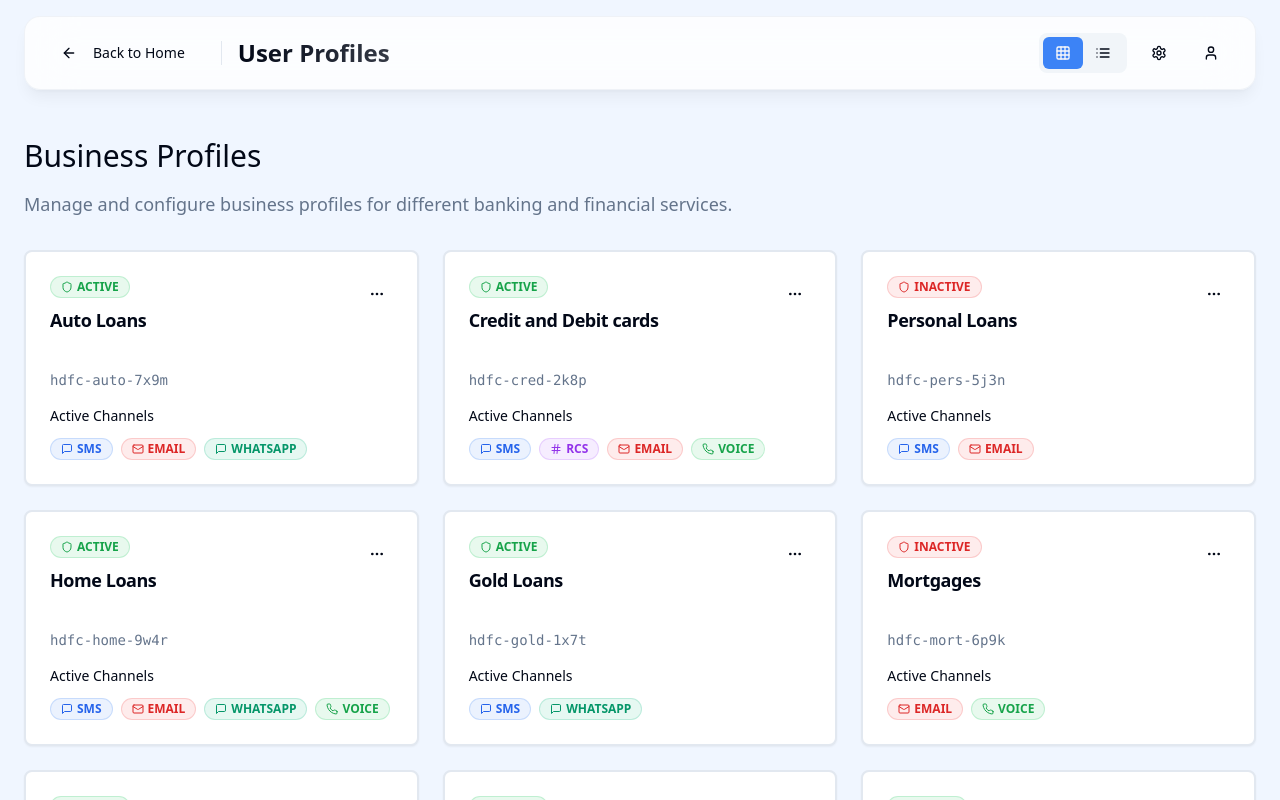
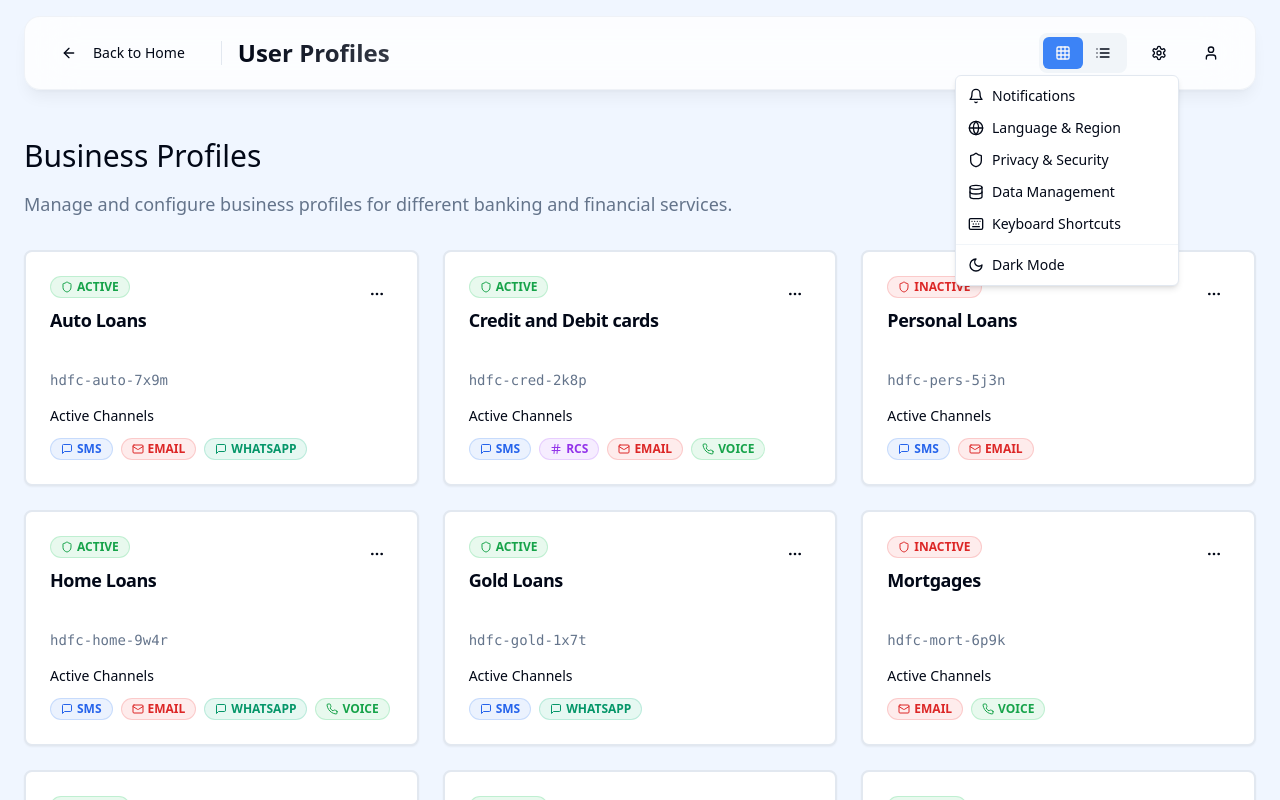
Before and after one commit to product-arch/flowforge-helio, a React (Vite) app: page /user-profiles in a window 1280 px wide. Both pictures are taken after a click on the button 1159 px from the left and 53 px from the top of the page. Shown: the top 800 px of the page. Built offline with nearby package versions, Linux system fonts and the light colour scheme.

Commit message:
Fix user profile navbar icons
Added functionality to the gear and persona icons in the user profiles page navbar, mirroring existing implementations in the project.

```diff
--- a/src/pages/UserProfiles.tsx
+++ b/src/pages/UserProfiles.tsx
@@ -8,6 +8,7 @@ import {
   DropdownMenu,
   DropdownMenuContent,
   DropdownMenuItem,
+  DropdownMenuSeparator,
   DropdownMenuTrigger,
 } from '@/components/ui/dropdown-menu';
 import {
@@ -25,6 +26,7 @@ import {
   TableRow,
 } from '@/components/ui/table';
 import { Separator } from '@/components/ui/separator';
+import { PersonalInfoModal, AccountSettingsModal, BillingModal } from '@/components/flow/AccountModals';
 import {
   ArrowLeft,
   Settings,
@@ -36,8 +38,26 @@ import {
   Hash,
   Shield,
   Grid3X3,
-  List
+  List,
+  Bell,
+  Globe,
+  Database,
+  Keyboard,
+  Moon,
+  Sun
 } from 'lucide-react';
+import { useTheme, Theme } from '@/contexts/ThemeContext';
+import { useToast } from '@/hooks/use-toast';
+
+const themes: Array<{ value: Theme; label: string; color: string }> = [
+  { value: 'blue', label: 'Professional Blue', color: 'bg-blue-500' },
+  { value: 'emerald', label: 'Growth Green', color: 'bg-emerald-500' },
+  { value: 'purple', label: 'Creative Purple', color: 'bg-purple-500' },
+  { value: 'orange', label: 'Energy Orange', color: 'bg-orange-500' },
+  { value: 'rose', label: 'Warm Rose', color: 'bg-rose-500' },
+  { value: 'indigo', label: 'Deep Indigo', color: 'bg-indigo-500' },
+  { value: 'solarized-osaka', label: 'Solarized Osaka', color: 'bg-teal-600' },
+];
 
 // Business data with generated codes
 const businessProfiles = [
@@ -508,6 +528,28 @@ const UserProfiles: React.FC = () => {
   const [selectedBusiness, setSelectedBusiness] = React.useState<typeof businessProfiles[0] | null>(null);
   const [extrasModalOpen, setExtrasModalOpen] = React.useState(false);
   const [viewMode, setViewMode] = React.useState<'card' | 'list'>('card');
+  const [personalInfoOpen, setPersonalInfoOpen] = React.useState(false);
+  const [accountSettingsOpen, setAccountSettingsOpen] = React.useState(false);
+  const [billingOpen, setBillingOpen] = React.useState(false);
+  const { theme, mode, setTheme, setMode } = useTheme();
+  const { toast } = useToast();
+
+  const handleThemeChange = (newTheme: Theme) => {
+    setTheme(newTheme);
+    toast({
+      title: "Theme Changed",
+      description: `Switched to ${themes.find(t => t.value === newTheme)?.label}`,
+      className: "border-status-success bg-status-success/10 text-status-success"
+    });
+  };
+
+  const handleSettingClick = (setting: string) => {
+    toast({
+      title: "Setting Updated",
+      description: `${setting} setting has been updated`,
+      className: "border-status-info bg-status-info/10 text-status-info"
+    });
+  };
 
   const handleExtrasClick = (business: typeof businessProfiles[0]) => {
     setSelectedBusiness(business);
@@ -558,13 +600,100 @@ const UserProfiles: React.FC = () => {
                     <List className="w-4 h-4" />
                   </Button>
                 </div>
+
+                {/* Settings Menu */}
+                <DropdownMenu>
+                  <DropdownMenuTrigger asChild>
                     <Button variant="ghost" size="sm">
                       <Settings className="w-4 h-4" />
                     </Button>
+                  </DropdownMenuTrigger>
+                  <DropdownMenuContent align="end" className="w-56">
+                    <DropdownMenuItem onClick={() => handleSettingClick('Notifications')}>
+                      <Bell className="w-4 h-4 mr-2" />
+                      Notifications
+                    </DropdownMenuItem>
+                    <DropdownMenuItem onClick={() => handleSettingClick('Language')}>
+                      <Globe className="w-4 h-4 mr-2" />
+                      Language & Region
+                    </DropdownMenuItem>
+                    <DropdownMenuItem onClick={() => handleSettingClick('Privacy')}>
+                      <Shield className="w-4 h-4 mr-2" />
+                      Privacy & Security
+                    </DropdownMenuItem>
+                    <DropdownMenuItem onClick={() => handleSettingClick('Data')}>
+                      <Database className="w-4 h-4 mr-2" />
+                      Data Management
+                    </DropdownMenuItem>
+                    <DropdownMenuItem onClick={() => handleSettingClick('Shortcuts')}>
+                      <Keyboard className="w-4 h-4 mr-2" />
+                      Keyboard Shortcuts
+                    </DropdownMenuItem>
+                    <DropdownMenuSeparator />
+                    <DropdownMenuItem onClick={() => setMode(mode === 'light' ? 'dark' : 'light')}>
+                      {mode === 'light' ? <Moon className="w-4 h-4 mr-2" /> : <Sun className="w-4 h-4 mr-2" />}
+                      {mode === 'light' ? 'Dark Mode' : 'Light Mode'}
+                    </DropdownMenuItem>
+                  </DropdownMenuContent>
+                </DropdownMenu>
 
+                {/* Account Menu */}
+                <DropdownMenu>
+                  <DropdownMenuTrigger asChild>
                     <Button variant="ghost" size="sm">
                       <User className="w-4 h-4" />
                     </Button>
+                  </DropdownMenuTrigger>
+                  <DropdownMenuContent align="end" className="w-48">
+                    <DropdownMenuItem onClick={() => setPersonalInfoOpen(true)}>
+                      <User className="w-4 h-4 mr-2" />
+                      Personal Info
+                    </DropdownMenuItem>
+                    <DropdownMenuItem onClick={() => setAccountSettingsOpen(true)}>
+                      <Settings className="w-4 h-4 mr-2" />
+                      Account Settings
+                    </DropdownMenuItem>
+                    <DropdownMenuItem onClick={() => setBillingOpen(true)}>
+                      <Badge className="w-4 h-4 mr-2" />
+                      Billing
+                    </DropdownMenuItem>
+                    <DropdownMenuSeparator />
+
+                    <div className="px-2 py-1">
+                      <div className="text-xs font-medium text-muted-foreground mb-2">Themes</div>
+                      <div className="grid grid-cols-3 gap-1">
+                        {themes.map((themeOption) => (
+                          <button
+                            key={themeOption.value}
+                            onClick={() => handleThemeChange(themeOption.value)}
+                            className={`w-6 h-6 rounded-full ${themeOption.color} hover:scale-110 transition-transform ${
+                              theme === themeOption.value ? 'ring-2 ring-ring ring-offset-2 ring-offset-background' : ''
+                            }`}
+                            title={themeOption.label}
+                          />
+                        ))}
+                      </div>
+                      <div className="mt-2 flex gap-1">
+                        <button
+                          onClick={() => setMode('light')}
+                          className={`px-2 py-1 text-xs rounded ${
+                            mode === 'light' ? 'bg-primary text-primary-foreground' : 'hover:bg-accent'
+                          }`}
+                        >
+                          Light
+                        </button>
+                        <button
+                          onClick={() => setMode('dark')}
+                          className={`px-2 py-1 text-xs rounded ${
+                            mode === 'dark' ? 'bg-primary text-primary-foreground' : 'hover:bg-accent'
+                          }`}
+                        >
+                          Dark
+                        </button>
+                      </div>
+                    </div>
+                  </DropdownMenuContent>
+                </DropdownMenu>
               </div>
             </div>
           </div>
@@ -810,6 +939,11 @@ const UserProfiles: React.FC = () => {
           )}
         </DialogContent>
       </Dialog>
+
+      {/* Account Modals */}
+      <PersonalInfoModal isOpen={personalInfoOpen} onClose={() => setPersonalInfoOpen(false)} />
+      <AccountSettingsModal isOpen={accountSettingsOpen} onClose={() => setAccountSettingsOpen(false)} />
+      <BillingModal isOpen={billingOpen} onClose={() => setBillingOpen(false)} />
     </div>
   );
 };
```
Lines whose indentation alone changed are shown as unchanged.
